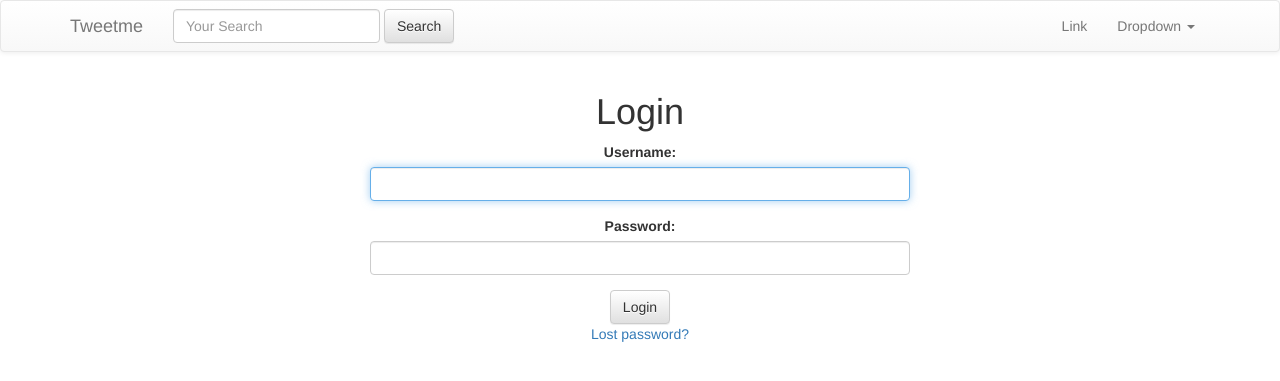
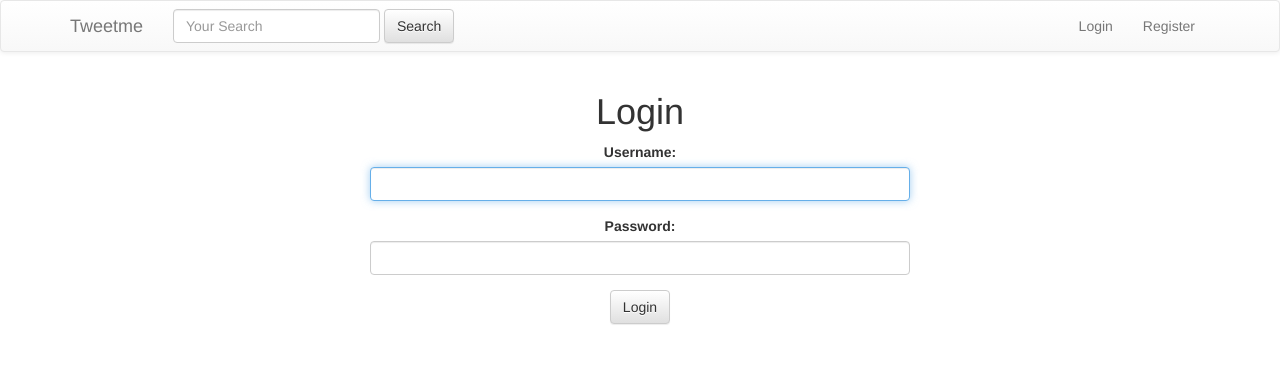
Before and after one commit to richardhsieh18/djangoTweetme, a Django app: page /login/ in a window 1280 px wide. Shown: the top 381 px of the page. Run offline with Django 3.2, Linux system fonts and the light colour scheme; some libraries are stand-ins or nearby versions.

Commit message:
clean up and navbar

```diff
--- a/src/accounts/templates/registration/login.html
+++ b/src/accounts/templates/registration/login.html
@@ -43,6 +43,6 @@ $(document).ready(function(){
 </form>
 
 {# Assumes you setup the password_reset view in your URLconf #}
-<p><a href="{% url 'password_reset' %}">Lost password?</a></p>
+{% comment %} <p><a href="{% url 'password_reset' %}">Lost password?</a></p> {% endcomment %}
 </div>
 {% endblock %}
--- a/src/templates/navbar.html
+++ b/src/templates/navbar.html
@@ -13,19 +13,24 @@
     {% include 'tweets/search_form.html' %}
     <!-- Collect the nav links, forms, and other content for toggling -->
     <div class="collapse navbar-collapse" id="bs-example-navbar-collapse-1">
-      <ul class="nav navbar-nav navbar-right">
-        <li><a href="#">Link</a></li>
+      {% if request.user.is_authenticated %}
+        <ul class="nav navbar-nav navbar-right">
         <li class="dropdown">
-          <a href="#" class="dropdown-toggle" data-toggle="dropdown" role="button" aria-haspopup="true" aria-expanded="false">Dropdown <span class="caret"></span></a>
+          <a href="#" class="dropdown-toggle" data-toggle="dropdown" role="button" aria-haspopup="true" aria-expanded="false">Account <span class="caret"></span></a>
           <ul class="dropdown-menu">
-            <li><a href="#">Action</a></li>
-            <li><a href="#">Another action</a></li>
-            <li><a href="#">Something else here</a></li>
+            <li><a href="{{ request.user.profile.get_absolute_url }}">Profile</a></li>
             <li role="separator" class="divider"></li>
-            <li><a href="#">Separated link</a></li>
+            <li><a href="{% url 'logout' %}">Logout</a></li>
           </ul>
         </li>
       </ul>
+
+      {% else %}
+      <ul class="nav navbar-nav navbar-right">
+        <li><a href="{% url 'login' %}">Login</a></li>
+        <li><a href="{% url 'register' %}">Register</a></li>
+      </ul>
+      {% endif %}
     </div><!-- /.navbar-collapse -->
   </div><!-- /.container -->
 </nav>
--- a/src/tweetme/settings/base.py
+++ b/src/tweetme/settings/base.py
@@ -55,8 +55,9 @@ MIDDLEWARE = [
 ]
 
 ROOT_URLCONF = 'tweetme.urls'
-LOGIN_URL = "/login"
+LOGIN_URL = "/login/"
 LOGIN_REDIRECT_URL  = "/"
+LOGOUT_REDIRECT_URL = LOGIN_REDIRECT_URL
 
 TEMPLATES = [
     {
--- a/src/tweetme/settings/local.py
+++ b/src/tweetme/settings/local.py
@@ -55,8 +55,9 @@ MIDDLEWARE = [
 ]
 
 ROOT_URLCONF = 'tweetme.urls'
-LOGIN_URL = "/login"
+LOGIN_URL = "/login/"
 LOGIN_REDIRECT_URL  = "/"
+LOGOUT_REDIRECT_URL = LOGIN_REDIRECT_URL
 
 TEMPLATES = [
     {
--- a/src/tweetme/settings/production.py
+++ b/src/tweetme/settings/production.py
@@ -55,8 +55,9 @@ MIDDLEWARE = [
 ]
 
 ROOT_URLCONF = 'tweetme.urls'
-LOGIN_URL = "/login"
+LOGIN_URL = "/login/"
 LOGIN_REDIRECT_URL  = "/"
+LOGOUT_REDIRECT_URL = LOGIN_REDIRECT_URL
 
 TEMPLATES = [
     {
--- a/src/tweets/views.py
+++ b/src/tweets/views.py
@@ -44,7 +44,7 @@ class TweetDetailView(DetailView):
         #Tweet.objects.get(id=pk)
         return obj
 
-class TweetListView(ListView):
+class TweetListView(LoginRequiredMixin, ListView):
 
     def get_queryset(self, *args, **kwargs):
         qs = Tweet.objects.all()
```
